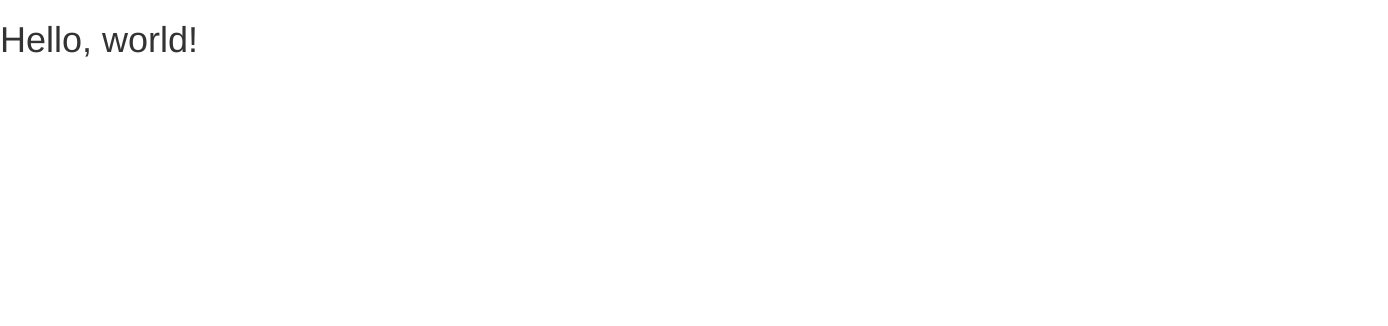
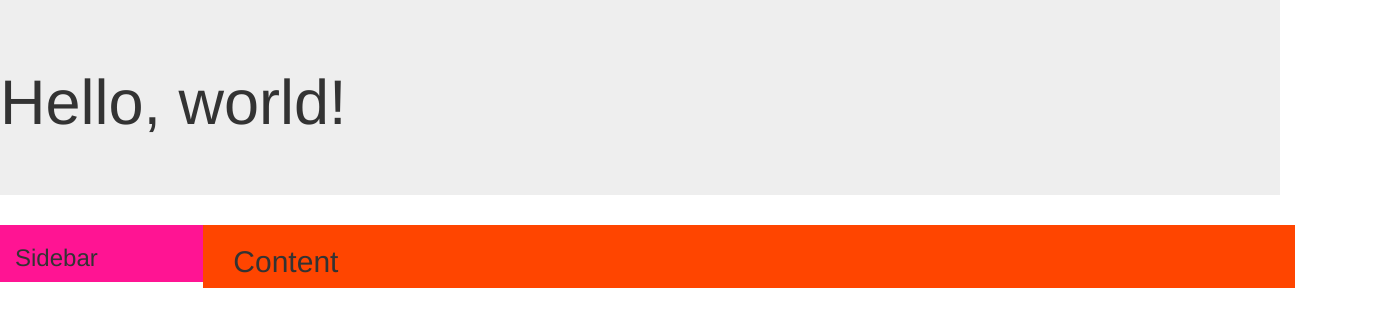
Before and after one commit to gitKrystan/PingPong-FizzBuzz, a plain HTML site: page index.html in a window 1280 px wide. Shown: the whole page, 1388 px wide, since content can reach past the window. Drawn offline with nearby package versions, Linux system fonts and the light colour scheme.

Commit message:
Create basic layout

```diff
--- a/css/styles.css
+++ b/css/styles.css
@@ -0,0 +1,7 @@
+.main {
+    background-color: orangered;
+}
+
+.sidebar {
+    background-color: deeppink;
+}
--- a/index.html
+++ b/index.html
@@ -5,10 +5,12 @@
   <meta http-equiv="X-UA-Compatible" content="IE=edge">
   <meta name="viewport" content="width=device-width, initial-scale=1">
   <!-- The above 3 meta tags *must* come first in the head; any other head content must come *after* these tags -->
-  <title>Bootstrap 101 Template</title>
+  <title>Ping Pong</title>
 
   <!-- Bootstrap -->
   <link href="css/bootstrap.min.css" rel="stylesheet">
+  <!-- CSS overrides-->
+  <link href="css/styles.css" rel="stylesheet">
 
   <!-- HTML5 shim and Respond.js for IE8 support of HTML5 elements and media queries -->
   <!-- WARNING: Respond.js doesn't work if you view the page via file:// -->
@@ -18,7 +20,28 @@
   <![endif]-->
 </head>
 <body>
-<h1>Hello, world!</h1>
+  <!-- Header-->
+  <div class="jumbotron">
+    <h1>Hello, world!</h1>
+  </div>
+
+  <!-- Container-->
+  <div class="row">
+
+    <!-- Sidebar-->
+    <div class="col-sm-3 col-md-2 sidebar">
+      <div class="container">
+        <h3>Sidebar</h3>
+      </div>
+    </div>
+
+    <!-- Content-->
+    <div class="col-sm-9 col-md-10 main">
+      <div class="container">
+        <h2>Content</h2>
+      </div>
+    </div>
+  </div>
 
 <!-- jQuery (necessary for Bootstrap's JavaScript plugins) -->
 <script src="https://ajax.googleapis.com/ajax/libs/jquery/1.11.3/jquery.min.js"></script>
```
